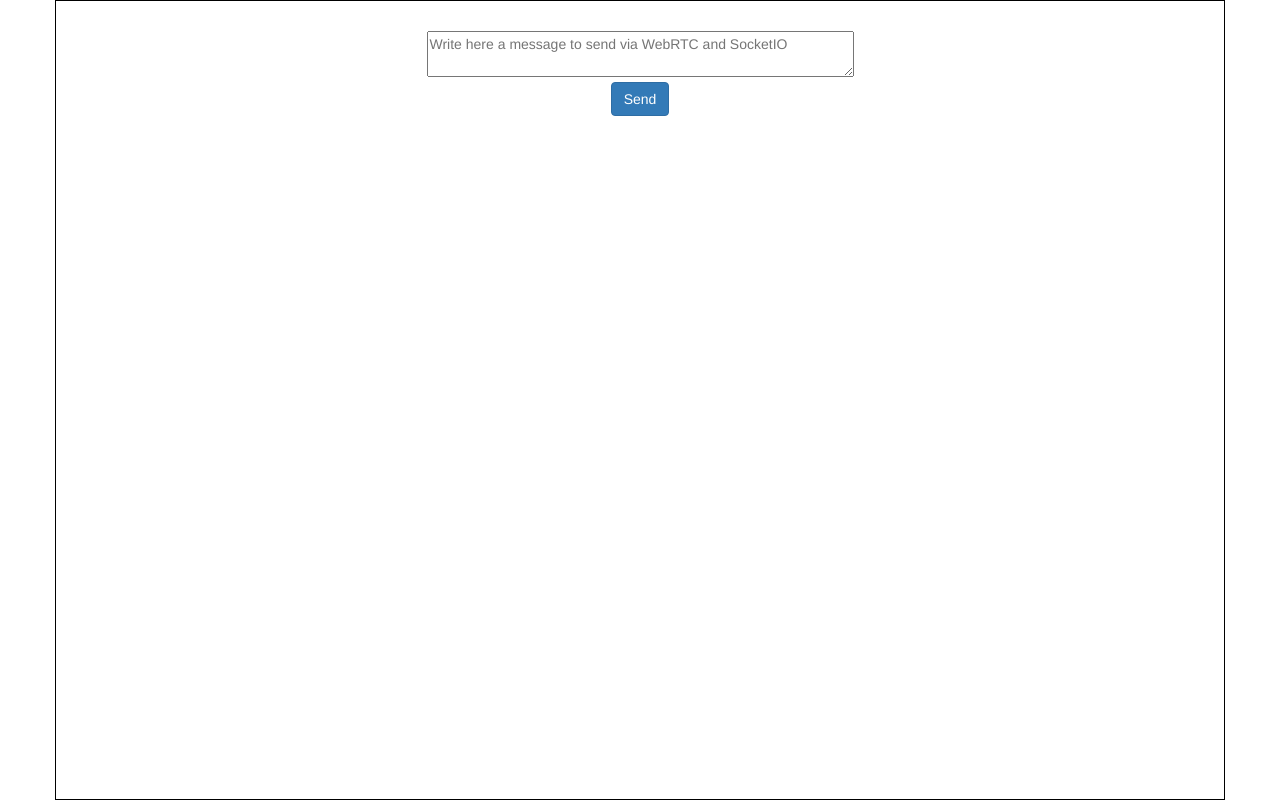
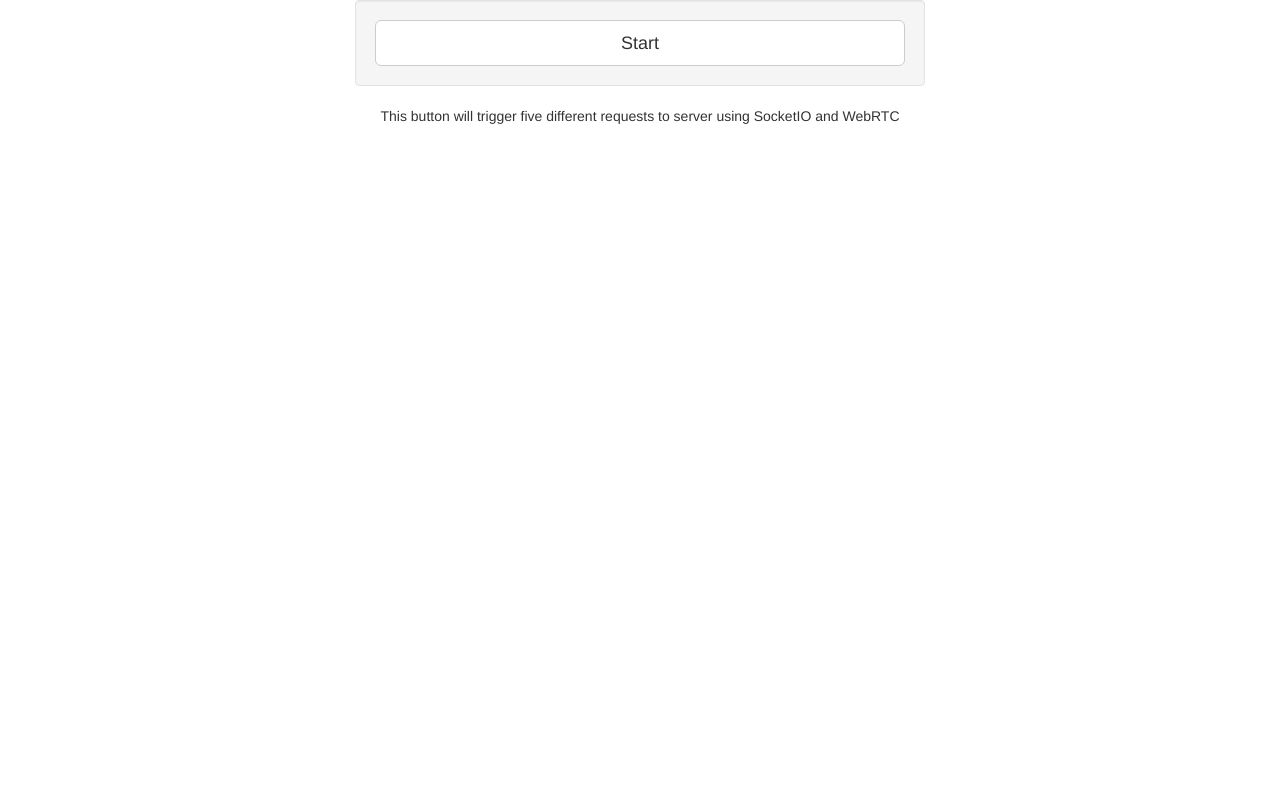
Before and after one commit to jvmartins/rtc-socketio-benchmarking, a website: page views/starter.html in a window 1280 px wide. Drawn offline with nearby package versions, Linux system fonts and the light colour scheme; no server answers.

Commit message:
Starter page

```diff
--- a/views/messenger.html
+++ b/views/starter.html
@@ -1,12 +1,12 @@
 <!DOCTYPE html>
 <html>
 	<head>
-		<title>WebRTC vs SocketIO - The Messenger</title>
+		<title>WebRTC vs SocketIO - The Starter</title>
 		<script src="http://code.jquery.com/jquery-latest.min.js"></script>
 		<script type="text/javascript" src="//maxcdn.bootstrapcdn.com/bootstrap/3.3.2/js/bootstrap.min.js"></script>
 		<script type="text/javascript" src="/socket.io/socket.io.js"></script>
 		<link rel="stylesheet" type="text/css" href="//maxcdn.bootstrapcdn.com/bootstrap/3.3.2/css/bootstrap.min.css">
-		<link rel="stylesheet" type="text/css" href="css/main.css">
+
 
 		<script type="text/javascript">
 
@@ -16,26 +16,27 @@
 			$("#send").click(sendData);
 
 			function sendData() {
-			  var data = $('#sendText').val();
+			  var data = "Test 1";
 			  var jsonData = {
 			  	message : data,
 			  	date : Date.now()
 			  };
 			  socket.emit('clientMessage', jsonData);
+			  window.location = "/";
 			}
 		});
 		</script>
 	</head>
 
 	<body>
-		<div class="container">
-			<div class="content row text-center">
+		<div class="container" style="max-width: 600px;">
+			<div class="well text-center">
 				<div>
-					<textarea cols="50" placeholder="Write here a message to send via WebRTC and SocketIO" id="sendText"></textarea>
+					<button class="btn btn-default btn-lg btn-block" id="send">Start</button>
 				</div>
-				<div>
-					<button class="btn btn-primary" id="send">Send</button>
-				</div>
+			</div>
+			<div class="text-center">
+				This button will trigger five different requests to server using SocketIO and WebRTC
 			</div>
 		</div>
 	</body>
```
